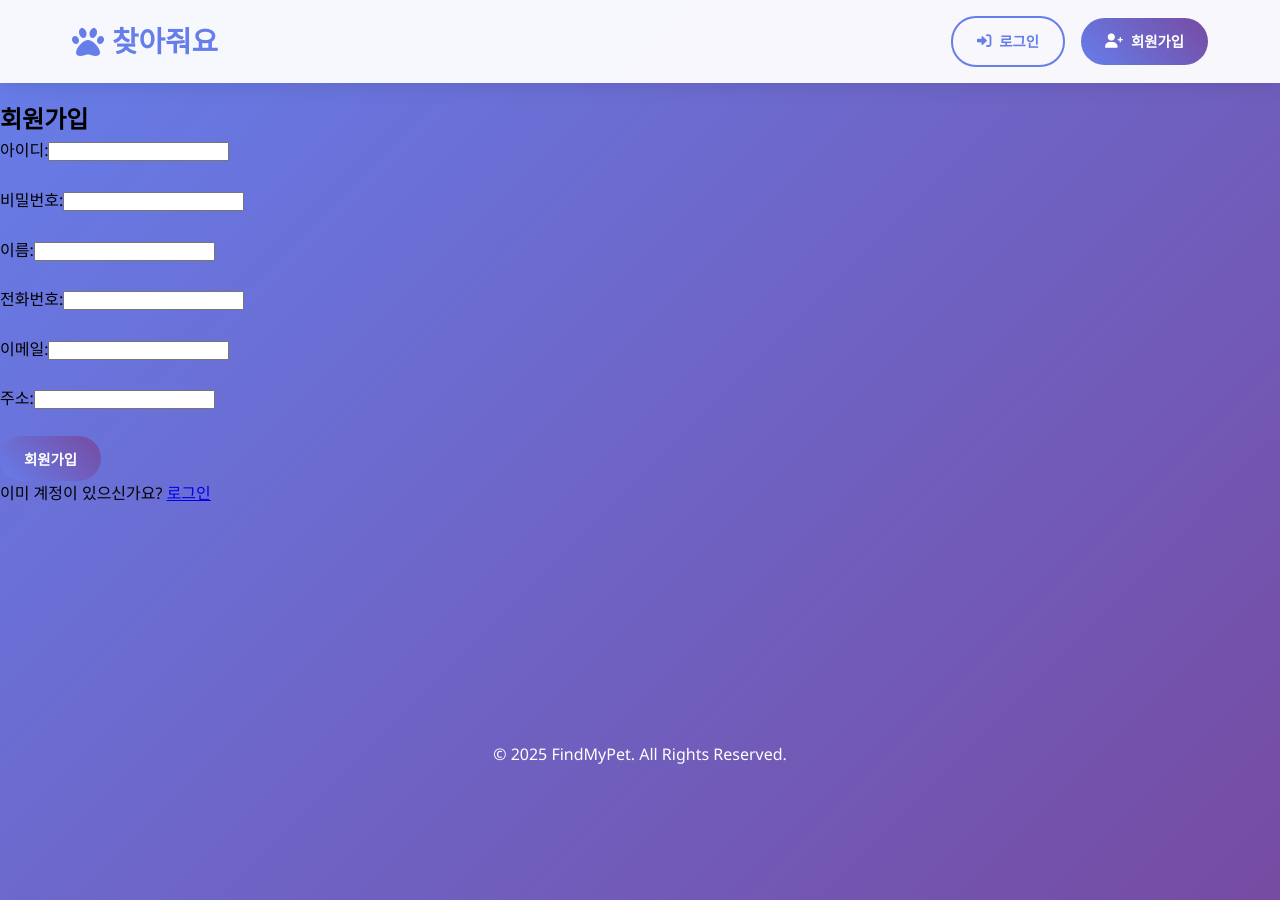
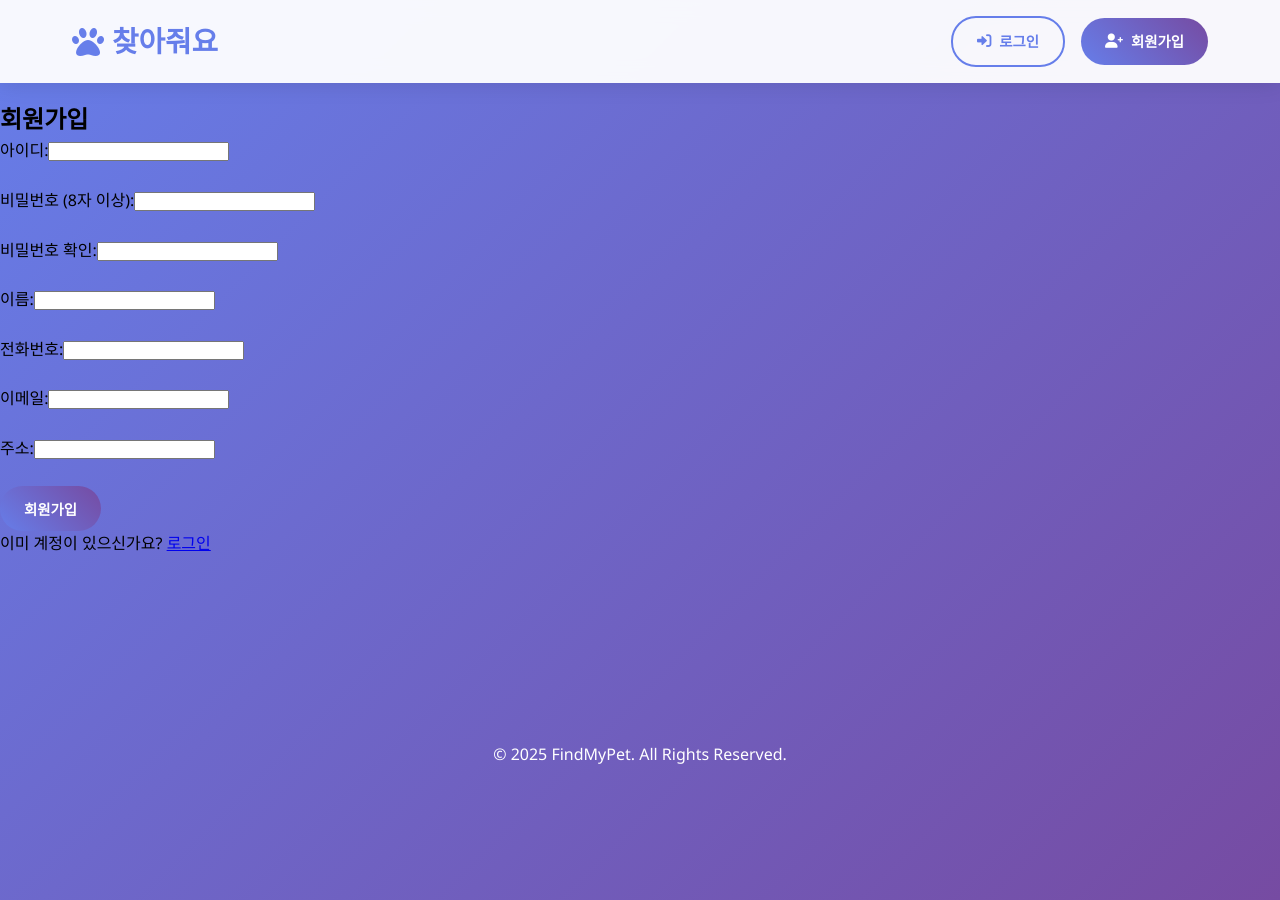
Before and after one commit to freemanyoo/FindMyPetFront, a React (Vite) app: page /register in a window 1280 px wide. Built offline with nearby package versions, Linux system fonts and the light colour scheme.

Commit message:
패스워드 확인 수정

```diff
--- a/src/pages/auth/RegisterPage.jsx
+++ b/src/pages/auth/RegisterPage.jsx
@@ -6,6 +6,7 @@ function RegisterPage() {
   const [formData, setFormData] = useState({
     loginId: '',
     password: '',
+    passwordConfirm: '',
     name: '',
     phoneNumber: '',
     email: '',
@@ -26,8 +27,21 @@ function RegisterPage() {
     e.preventDefault();
     setError(''); // Clear previous errors
 
+    // Validation
+    if (formData.password.length < 8) {
+      setError('비밀번호는 8자 이상이어야 합니다.');
+      return;
+    }
+    if (formData.password !== formData.passwordConfirm) {
+      setError('비밀번호가 일치하지 않습니다.');
+      return;
+    }
+
     try {
-      const response = await axiosInstance.post('/auth/signup', formData);
+      // Exclude passwordConfirm from the data sent to the server
+      const { passwordConfirm, ...submissionData } = formData;
+      const response = await axiosInstance.post('/auth/signup', submissionData);
+
       if (response.data.success) {
         console.log('Registration successful:', response.data);
         alert('회원가입이 완료되었습니다. 로그인 해주세요.');
@@ -50,8 +64,12 @@ function RegisterPage() {
           <input type="text" id="loginId" value={formData.loginId} onChange={handleChange} required />
         </div>
         <div className="form-group">
-          <label htmlFor="password">비밀번호:</label>
+          <label htmlFor="password">비밀번호 (8자 이상):</label>
           <input type="password" id="password" value={formData.password} onChange={handleChange} required />
+        </div>
+        <div className="form-group">
+          <label htmlFor="passwordConfirm">비밀번호 확인:</label>
+          <input type="password" id="passwordConfirm" value={formData.passwordConfirm} onChange={handleChange} required />
         </div>
         <div className="form-group">
           <label htmlFor="name">이름:</label>
--- a/src/pages/user/ProfilePage.jsx
+++ b/src/pages/user/ProfilePage.jsx
@@ -105,8 +105,8 @@ function ProfilePage() {
     setPasswordChangeError('');
     setPasswordChangeSuccess('');
 
-    if (passwordChangeData.newPassword.length < 6) {
-      setPasswordChangeError('새 비밀번호는 6자 이상이어야 합니다.');
+    if (passwordChangeData.newPassword.length < 8) {
+      setPasswordChangeError('새 비밀번호는 8자 이상이어야 합니다.');
       return;
     }
 
```
